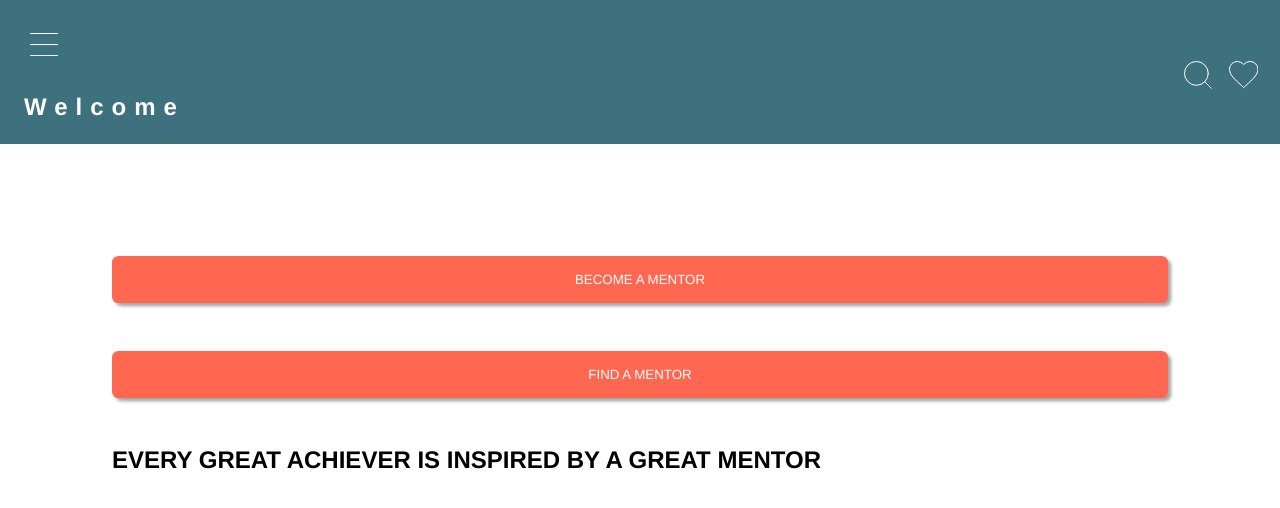
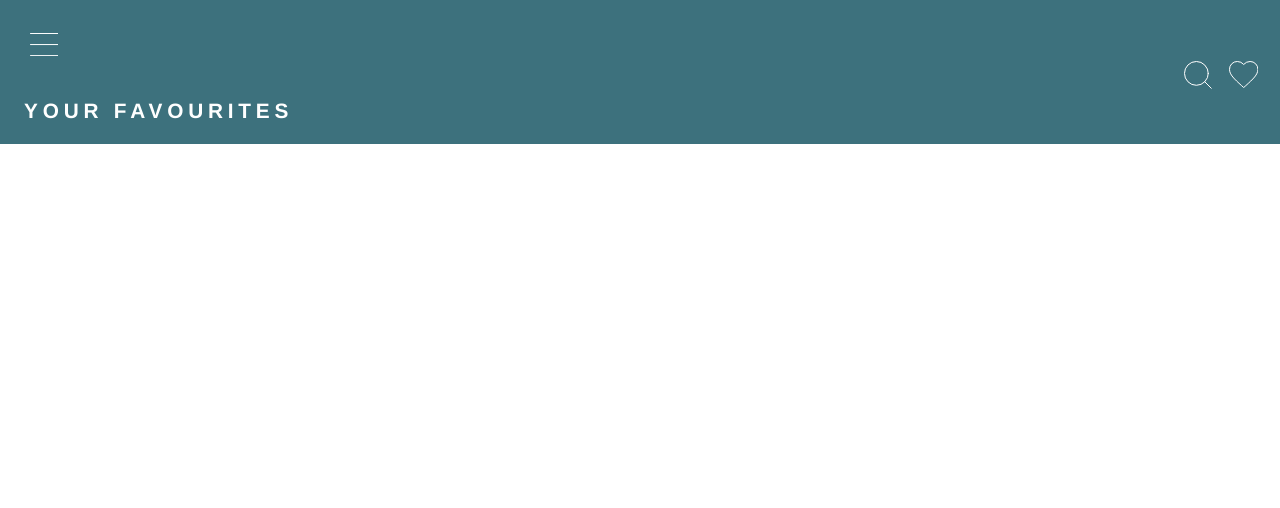
Before and after one commit to MaliScheuer/capstone-project, a React (Create React App) app in the folder client/: page /favourites in a window 1280 px wide. Shown: the top 508 px of the page. Built offline with nearby package versions, Linux system fonts and the light colour scheme.

Commit message:
implemented routing & added navigation item

```diff
--- a/client/src/App.js
+++ b/client/src/App.js
@@ -1,6 +1,7 @@
 import Header from './components/Header';
 import Home from './pages/Home';
 import Navigation from './components/Navigation';
+import { Route, Switch } from 'react-router-dom';
 import { useState, useEffect } from 'react';
 
 
@@ -10,14 +11,34 @@ function App() {
 
   return (
     <div className="App">
-      <div>
-        <Header headline='Welcome' open={open} setOpen={setOpen}></Header>
-        <Navigation open={open} setOpen={setOpen}></Navigation>
-      </div>
-      <Home></Home>
+      <Navigation open={open} setOpen={setOpen}></Navigation>
+      <main>
+        <Switch>
+          <Route exact path='/'>
+            <Header headline='Welcome' open={open} setOpen={setOpen}></Header>
 
+            <Home />
+          </Route>
+          <Route path='/search-mentors'>
+            <Header headline='Find a mentor' open={open} setOpen={setOpen}></Header>
 
-    </div>
+          </Route>
+          <Route path='/profile'>
+            <Header headline='Your Profile' open={open} setOpen={setOpen}></Header>
+
+          </Route>
+          <Route path='/create-profile'>
+            <Header headline='Create profile' open={open} setOpen={setOpen}></Header>
+
+          </Route>
+          <Route path='/favourites'>
+            <Header headline='Your Favourites' open={open} setOpen={setOpen}></Header>
+
+          </Route>
+        </Switch>
+      </main >
+
+    </div >
   );
 }
 
--- a/client/src/components/CtaButton.js
+++ b/client/src/components/CtaButton.js
@@ -16,4 +16,5 @@ color: white;
 text-transform: uppercase;
 box-shadow: 0.2rem 0.2rem 0.2rem rgba(0,0,0, 35%);
 cursor: pointer;
+width: 230px;
 `
--- a/client/src/components/Header.js
+++ b/client/src/components/Header.js
@@ -1,5 +1,5 @@
 import styled from 'styled-components';
-import Navigation from './Navigation';
+
 
 
 export default function Header({ open, setOpen, headline }) {
@@ -9,30 +9,35 @@ export default function Header({ open, setOpen, headline }) {
             <Button open={open} onClick={() => setOpen(!open)}>
                 <svg xmlns="http://www.w3.org/2000/svg" width="28.25" height="23.101" viewBox="0 0 28.25 23.101">
                     <g id="Icon_feather-menu" data-name="Icon feather-menu" transform="translate(-4 -8.5)">
-                        <path id="Pfad_19" data-name="Pfad 19" d="M4.5,18H31.75" transform="translate(0 2.051)" fill="none" stroke="#fff" stroke-linecap="round" stroke-linejoin="round" stroke-width="1" />
-                        <path id="Pfad_20" data-name="Pfad 20" d="M4.5,9H31.75" fill="none" stroke="#fff" stroke-linecap="round" stroke-linejoin="round" stroke-width="1" />
-                        <path id="Pfad_21" data-name="Pfad 21" d="M4.5,27H31.75" transform="translate(0 4.101)" fill="none" stroke="#fff" stroke-linecap="round" stroke-linejoin="round" stroke-width="1" />
+                        <path id="Pfad_19" data-name="Pfad 19" d="M4.5,18H31.75" transform="translate(0 2.051)" fill="none" stroke="#fff" strokeLinecap="round" strokeLinejoin="round" strokeWidth="1" />
+                        <path id="Pfad_20" data-name="Pfad 20" d="M4.5,9H31.75" fill="none" stroke="#fff" stroke-linecap="round" strokeLinejoin="round" strokeWidth="1" />
+                        <path id="Pfad_21" data-name="Pfad 21" d="M4.5,27H31.75" transform="translate(0 4.101)" fill="none" stroke="#fff" strokeLinecap="round" strokeLinejoin="round" strokeWidth="1" />
                     </g>
                 </svg>
             </Button>
 
+
             <IconsWrapper>
+                <a href="/search-mentors">
                     <Button>
                         <svg xmlns="http://www.w3.org/2000/svg" width="27.982" height="27.982" viewBox="0 0 27.982 27.982">
                             <g id="Icon_feather-search" data-name="Icon feather-search" transform="translate(-4 -4)">
-                            <path id="Pfad_23" data-name="Pfad 23" d="M28.3,16.4A11.9,11.9,0,1,1,16.4,4.5,11.9,11.9,0,0,1,28.3,16.4Z" transform="translate(0 0)" fill="none" stroke="#fff" stroke-linecap="round" stroke-linejoin="round" stroke-width="1" />
-                            <path id="Pfad_24" data-name="Pfad 24" d="M31.446,31.446l-6.471-6.471" transform="translate(-0.171 -0.171)" fill="none" stroke="#fff" stroke-linecap="round" stroke-linejoin="round" stroke-width="1" />
+                                <path id="Pfad_23" data-name="Pfad 23" d="M28.3,16.4A11.9,11.9,0,1,1,16.4,4.5,11.9,11.9,0,0,1,28.3,16.4Z" transform="translate(0 0)" fill="none" stroke="#fff" strokeLinecap="round" strokeLinejoin="round" strokeWidth="1" />
+                                <path id="Pfad_24" data-name="Pfad 24" d="M31.446,31.446l-6.471-6.471" transform="translate(-0.171 -0.171)" fill="none" stroke="#fff" strokeLinecap="round" strokeLinejoin="round" strokeWidth="1" />
                             </g>
                         </svg>
                     </Button>
+                </a>
+                <a href="/favourites">
                     <Button>
                         <svg xmlns="http://www.w3.org/2000/svg" width="29.395" height="27.228" viewBox="0 0 29.395 27.228">
-                        <path id="Icon_material-favorite" data-name="Icon material-favorite" d="M17.2,30.553l-2.059-1.874C7.827,22.048,3,17.675,3,12.309A7.733,7.733,0,0,1,10.809,4.5,8.5,8.5,0,0,1,17.2,7.467,8.5,8.5,0,0,1,23.587,4.5,7.733,7.733,0,0,1,31.4,12.309c0,5.367-4.827,9.74-12.139,16.384Z" transform="translate(-2.5 -4)" fill="rgba(61,113,125,0.01)" stroke="#fff" stroke-width="1" />
+                            <path id="Icon_material-favorite" data-name="Icon material-favorite" d="M17.2,30.553l-2.059-1.874C7.827,22.048,3,17.675,3,12.309A7.733,7.733,0,0,1,10.809,4.5,8.5,8.5,0,0,1,17.2,7.467,8.5,8.5,0,0,1,23.587,4.5,7.733,7.733,0,0,1,31.4,12.309c0,5.367-4.827,9.74-12.139,16.384Z" transform="translate(-2.5 -4)" fill="rgba(61,113,125,0.01)" stroke="#fff" strokeWidth="1" />
                         </svg>
                     </Button>
+                </a>
             </IconsWrapper>
             <h1>{headline}</h1>
-        </Wrapper>
+        </Wrapper >
     )
 
 }
@@ -46,7 +51,10 @@ color: white;
 opacity: ${({ open }) => open ? '40%' : '100%'};
 
 h1{
-    letter-spacing: 0.5rem;
+    margin-top: 0.4rem;
+    letter-spacing: 0.3rem;
+    text-transform: uppercase;
+    font-size: 1.3rem;
 }
 `
 
--- a/client/src/pages/Home.js
+++ b/client/src/pages/Home.js
@@ -5,8 +5,8 @@ export default function Home({ open }) {
 
     return (
         <Wrapper open={open}>
-            <CtaButton buttonText='Become a mentor'></CtaButton>
-            <CtaButton buttonText='Find a mentor'></CtaButton>
+            <a href='/create-profile'><CtaButton buttonText='Become a mentor'></CtaButton></a>
+            <a href='/search-mentors'><CtaButton buttonText='Find a mentor'></CtaButton></a>
             <h2>EVERY GREAT ACHIEVER IS INSPIRED BY A GREAT MENTOR</h2>
         </Wrapper>
     )
@@ -17,9 +17,9 @@ const Wrapper = styled.section`
 margin: 7rem;
 display: flex;
 flex-direction: column;
-align-content: center;
+align-items: center;
 gap: 3rem;
-opacity: ${({ open }) => open ? '30%' : '100%'};
+opacity: ${({ open }) => open ? '40%' : '100%'};
 
 h2{
     text-transform: uppercase
```
Also changed, not shown: client/src/components/Navigation.js (+23 -12 lines), client/src/components/Header.md (added). Lines whose indentation alone changed are shown as unchanged.
